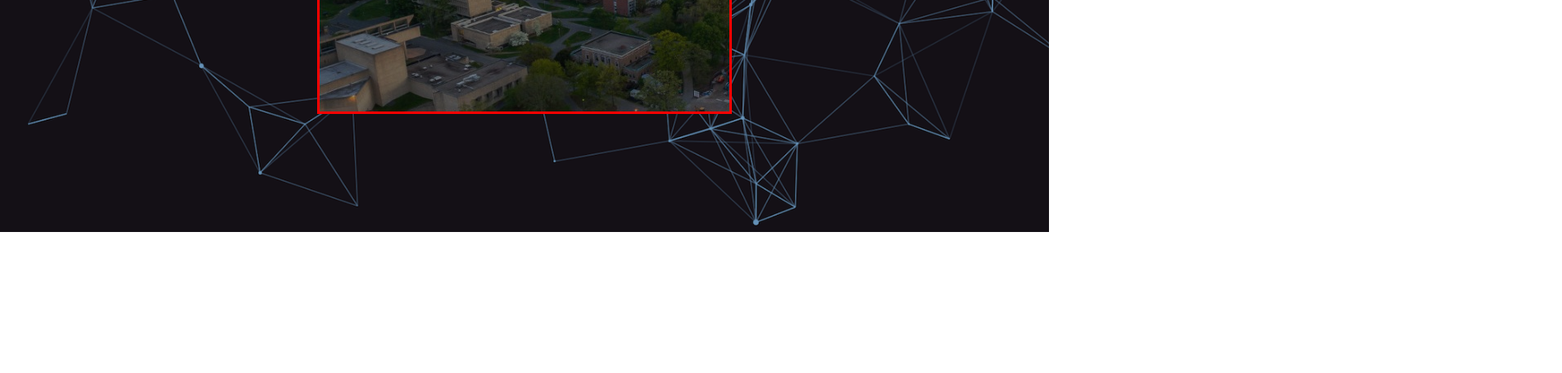
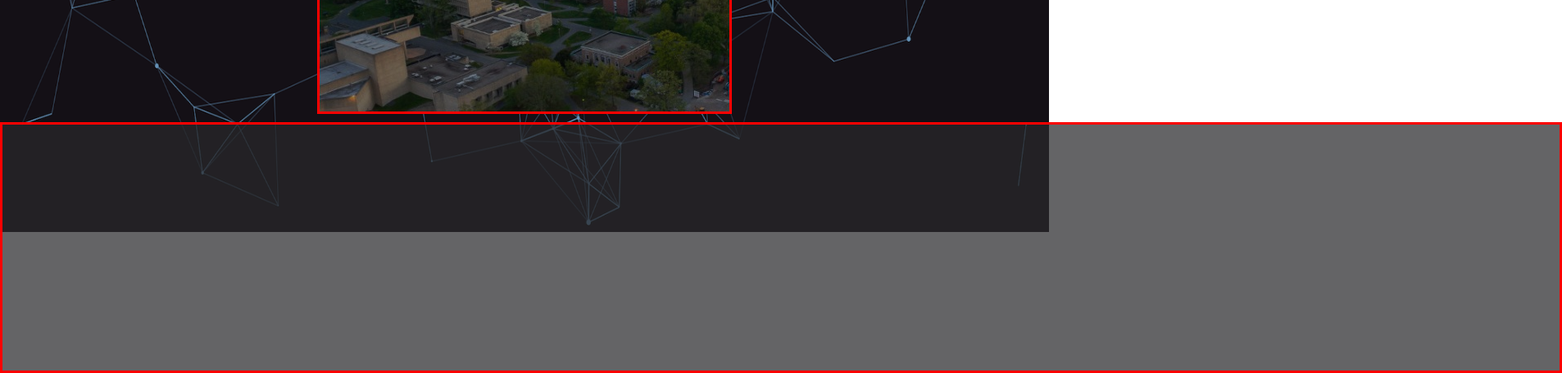
Before and after one commit to sputh21/Personal-Webiste-in-progress-, a plain HTML site: page me.html in a window 1280 px wide. Shown: the part 517-972 px from the top of the page at 82% size, 1906 px wide, since content can reach past the window. Before the commit the page ends 800 px from the top, so only its background shows below. Drawn offline with Linux system fonts and the light colour scheme.

Commit message:
further framing, nested div idea

```diff
--- a/me.css
+++ b/me.css
@@ -5,7 +5,8 @@
 .backgroundImage{
     background-image: url('./compute-ea4c57a4.png');
     background-size:cover;
-    background-repeat:no-repeat;
+    background-repeat:round;
+
 
     height:100vh;
 }
@@ -90,17 +91,13 @@
     height:120px;
     margin:0px auto;
 }
-.Education:focus .eduBlurb{
-    transition:0.3s;
-    color:rgb(240, 248, 255);
-
-
-}
 .Education:focus{
     width:800px;
 }
-
-
+.Education:focus .eduBlurb{
+    transition:0.3s;
+    color:rgb(255, 255, 255);
+}
 .eduBlurb{
     transition:0.3s;
     text-align:center;
@@ -114,3 +111,22 @@
     font-family: CodingFont;
     src: url(FiraCode-VariableFont_wght.ttf);
 }
+
+.Music{
+
+        background-blend-mode:soft-light;
+        position:relative;
+        text-align:center;
+        border-color:red;
+        background-color:rgba(41, 41, 43, 0.72);
+        border-style:solid;
+        width:1900px;
+        height:300px;
+        top:60px;
+        border-radius:0px;
+        transition:0.3s;
+        color:rgb(8, 6, 4);
+        margin:0px auto;
+
+
+}
--- a/me.html
+++ b/me.html
@@ -16,7 +16,6 @@
             </header>
 
             <div class="Education" tabindex="1">
-
                 <div class = "Footer" tabindex="1">
                     <p1 class="eduBlurb">Hello! My name is Sahil Puthawala and I am currently a computer science student at the University of Massachusetts Amherst. My hobbies include playing games, reading, and learning about different topics that may interest me one day
                         or another. I first started coding in my junior year of high school learning java in AP Computer Science A, and it has become my most used and so far favorite language to work in. Feel free to take a look around and learn more about me! Have a Great Day!
@@ -24,14 +23,7 @@
                 </div>
                 <h1 class="EducationTxt">Background</h1>
             </div>
-
-            <div class ="FavoriteMusic" tabindex="1">
-
-            </div>
-            <div class ="YoutubeFavorites" tabindex="1">
-
-            </div>
-            <div class ="Personal Links" tabindex="1">
+            <div class="Music">
 
             </div>
         </div>
```
